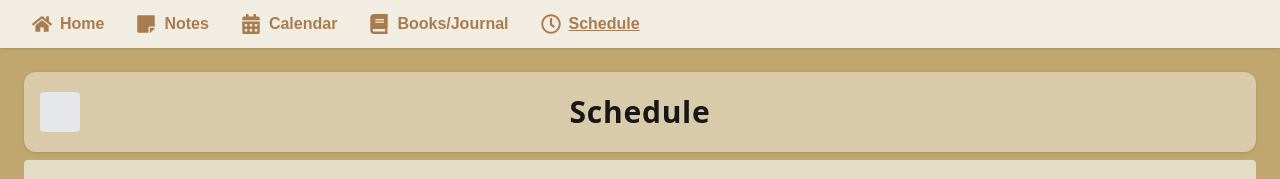
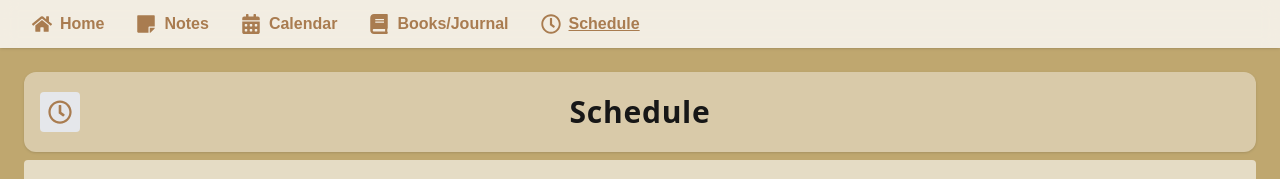
Before and after one commit to meghanav22/Final-Project, a Next.js app: page /schedule in a window 1280 px wide. Shown: the top 179 px of the page. Built offline with nearby package versions, Linux system fonts and the light colour scheme.

Commit message:
Update page.tsx

```diff
--- a/app/schedule/page.tsx
+++ b/app/schedule/page.tsx
@@ -1,6 +1,7 @@
 "use client";
 
 import React, { useState } from "react";
+import { FaRegClock } from "react-icons/fa";
 
 export default function Schedule() {
   const days = ["Mon", "Tues", "Wed", "Thurs", "Fri", "Sat", "Sun"];
@@ -58,7 +59,9 @@ export default function Schedule() {
       {/* Header */}
       <header className="flex flex-col items-center mb-6">
         <div className="w-full h-20 bg-white/40 rounded-xl mb-2 flex items-center justify-between px-4 shadow">
-          <div className="w-10 h-10 bg-gray-200 rounded" /> {/* Logo placeholder */}
+          <div className="w-10 h-10 bg-gray-200 rounded flex items-center justify-center">
+            <FaRegClock className="text-[#a97c50] text-2xl" />
+          </div>
           <h1 className="text-3xl font-bold tracking-wide">Schedule</h1>
           <div className="w-10 h-10" /> {/* Spacer */}
         </div>
```
